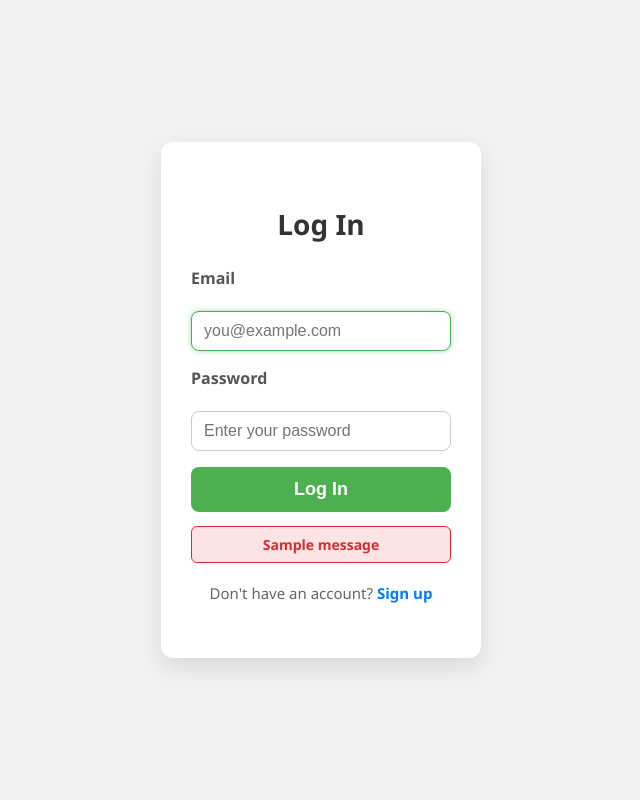
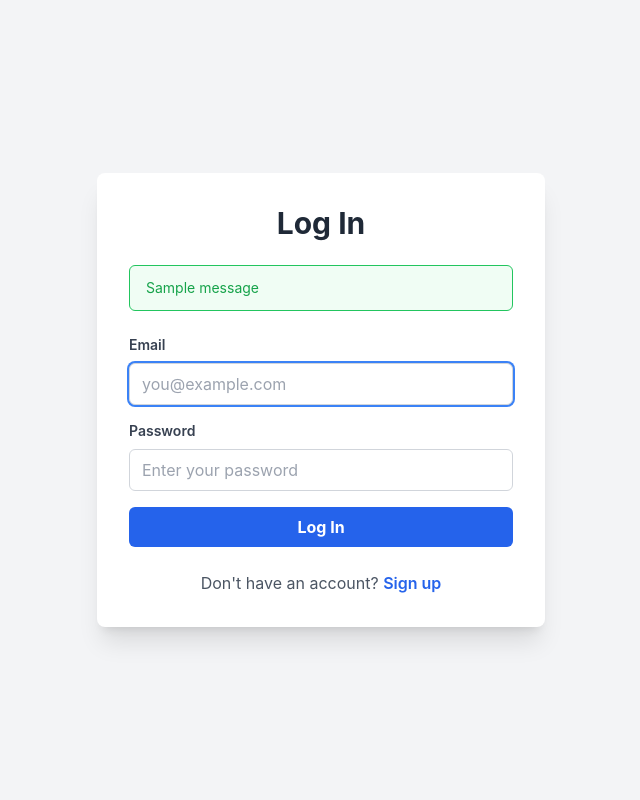
Before and after one commit to reaper0x/hair_identification_system, a Django app: page /accounts/login/ in a window 1280 px wide. Shown: the whole page, without its empty margins (319-959 px from the left). Run offline with Django 5.2, Linux system fonts and the light colour scheme; tables that the repository leaves empty hold one stand-in row (values such as "Sample post"); one stand-in notice (Sample message) is shown; parts of the project's set-up code (start-up, migrations or seed data) failed here and were passed over; some libraries are stand-ins or nearby versions.

Commit message:
Login system added

```diff
--- a/accounts/forms.py
+++ b/accounts/forms.py
@@ -1,12 +1,134 @@
+from django.contrib.auth.forms import AuthenticationForm, UserCreationForm
 from django import forms
-from django.contrib.auth.forms import UserCreationForm
-from django.contrib.auth import get_user_model
+from django.contrib.auth import authenticate # Import authenticate for custom cleaning
+from django.contrib.auth import get_user_model # Import get_user_model
 
-User = get_user_model()
+User = get_user_model() # Get the currently active user model
+
+class EmailAuthenticationForm(AuthenticationForm):
+    """
+    A custom authentication form that uses email instead of username for login.
+    """
+    # Override the default 'username' field to be an EmailInput and label it 'Email'
+    username = forms.EmailField(
+        label="Email",
+        widget=forms.EmailInput(attrs={
+            'id': 'id_email',
+            'placeholder': 'you@example.com',
+            'required': True,
+            'autofocus': True,
+            'aria-required': 'true',
+            'class': 'w-full px-3 py-2 border border-gray-300 rounded-md focus:outline-none focus:ring-2 focus:ring-blue-500' # Tailwind classes
+        })
+    )
+
+    password = forms.CharField(
+        label="Password",
+        strip=False,
+        widget=forms.PasswordInput(attrs={
+            'id': 'id_password',
+            'placeholder': 'Enter your password',
+            'required': True,
+            'aria-required': 'true',
+            'class': 'w-full px-3 py-2 border border-gray-300 rounded-md focus:outline-none focus:ring-2 focus:ring-blue-500' # Tailwind classes
+        })
+    )
+
+    def clean(self):
+        """
+        Custom clean method to authenticate user based on email and password.
+        """
+        email = self.cleaned_data.get('username') # 'username' field now holds email
+        password = self.cleaned_data.get('password')
+
+        if email and password:
+            # Use authenticate to verify credentials. This checks against the configured auth backend.
+            # Note: authenticate typically looks for 'username', so ensure your User model
+            # allows email as a username or use a custom authentication backend.
+            self.user_cache = authenticate(self.request, username=email, password=password)
+
+            if self.user_cache is None:
+                # Raise a validation error if authentication fails
+                raise forms.ValidationError(
+                    self.error_messages['invalid_login'],
+                    code='invalid_login',
+                    params={'username': self.username_field.verbose_name}, # Use verbose_name (which is 'Email')
+                )
+            else:
+                # Ensure the user is allowed to log in (e.g., not disabled)
+                self.confirm_login_allowed(self.user_cache)
+
+        return self.cleaned_data
 
 class CustomUserCreationForm(UserCreationForm):
-    email = forms.EmailField(required=True)
+    """
+    A custom user creation form that includes an email field.
+    """
+    email = forms.EmailField(
+        label="Email",
+        max_length=254,
+        help_text="Required. Enter a valid email address.",
+        widget=forms.EmailInput(attrs={
+            'id': 'id_email_signup',
+            'placeholder': 'you@example.com',
+            'required': True,
+            'aria-required': 'true',
+            'class': 'w-full px-3 py-2 border border-gray-300 rounded-md focus:outline-none focus:ring-2 focus:ring-blue-500' # Tailwind classes
+        })
+    )
+    username = forms.CharField(
+        label="Username",
+        max_length=150,
+        required=True,
+        widget=forms.TextInput(attrs={
+            'id': 'id_username_signup',
+            'placeholder': 'Username',
+            'class': 'w-full px-3 py-2 border border-gray-300 rounded-md focus:outline-none focus:ring-2 focus:ring-blue-500' # Tailwind classes
+        })
+    )
 
-    class Meta:
+    class Meta(UserCreationForm.Meta): # Inherit Meta from UserCreationForm for default fields
         model = User
-        fields = ("username", "email", "password")
+        fields = ("username", "email") # Explicitly list fields, 'password' is handled by UserCreationForm itself
+
+    def clean_email(self):
+        """
+        Custom cleaning for email to ensure uniqueness.
+        """
+        email = self.cleaned_data['email']
+        if User.objects.filter(email=email).exists():
+            raise forms.ValidationError("This email address is already in use.")
+        return email
+
+    def clean_username(self):
+        """
+        Custom cleaning for username. Allows duplicate usernames.
+        """
+        return self.cleaned_data['username']
+
+    def clean_password2(self):
+        """
+        Custom cleaning for the password confirmation field.
+        Checks if the two password entries match and if the password is strong enough.
+        """
+        password1 = self.cleaned_data.get("password1")
+        password2 = self.cleaned_data.get("password2")
+        if password1 and password2 and password1 != password2:
+            raise forms.ValidationError("The two password fields didn’t match.")
+        # Use Django's built-in password validators
+        from django.contrib.auth.password_validation import validate_password
+        try:
+            validate_password(password1)
+        except forms.ValidationError:
+            raise forms.ValidationError("Password too weak.")
+        return password2
+
+    def save(self, commit=True):
+        """
+        Overrides save to ensure email is saved with the user.
+        """
+        user = super().save(commit=False)
+        user.email = self.cleaned_data["email"]
+        if commit:
+            user.save()
+        return user
--- a/accounts/views.py
+++ b/accounts/views.py
@@ -2,93 +2,147 @@ from django.shortcuts import render, redirect
 from django.contrib.auth import login, logout, authenticate, get_user_model
 from django.contrib.auth.decorators import login_required
 from django.contrib import messages
-from .forms import CustomUserCreationForm
-from .utils import verify_email_verification_token, send_verification_email
-from django.contrib.messages import get_messages
-from rest_framework.views import APIView
-from rest_framework.response import Response
-from rest_framework import status
-from rest_framework.permissions import AllowAny
-from rest_framework.parsers import JSONParser
-from .serializers import RegisterSerializer
+from django.contrib.messages import get_messages # Used for consuming messages
+from .forms import CustomUserCreationForm # Import your CustomUserCreationForm
+from .utils import verify_email_verification_token, send_verification_email # Imports from your .utils module
+from rest_framework.views import APIView # For REST API views
+from rest_framework.response import Response # For REST API responses
+from rest_framework import status # For HTTP status codes
+from rest_framework.permissions import AllowAny # For setting API permissions
+from rest_framework.parsers import JSONParser # For parsing JSON request data
+from .serializers import RegisterSerializer # Import your RegisterSerializer
 
-User = get_user_model()
+User = get_user_model() # Get the active user model
 
 # API Registration View
 class RegisterView(APIView):
-    permission_classes = [AllowAny]
-    parser_classes = [JSONParser]
+    """
+    API view for user registration.
+    Handles user creation, sets is_active to False, and sends a verification email.
+    """
+    permission_classes = [AllowAny] # Allow unauthenticated users to register
+    parser_classes = [JSONParser] # Expect JSON data in the request body
 
     def post(self, request):
+        """
+        Handles POST requests for user registration.
+        Validates data, creates user, sends verification email.
+        """
         serializer = RegisterSerializer(data=request.data)
         if serializer.is_valid():
-            user = serializer.save()
-            user.is_active = False
+            user = serializer.save() # Save the user (password will be hashed)
+            user.is_active = False # Set user to inactive until email is verified
             user.save()
-            send_verification_email(user, request)
-            return Response({'message': 'User registered successfully. Check your email to verify your account.'}, status=status.HTTP_201_CREATED)
-        return Response(serializer.errors, status=status.HTTP_401_UNAUTHORIZED)
+            send_verification_email(user, request) # Send the verification email
+            return Response(
+                {'message': 'User registered successfully. Check your email to verify your account.'},
+                status=status.HTTP_201_CREATED # 201 Created status
+            )
+        # If serializer is not valid, return validation errors
+        return Response(serializer.errors, status=status.HTTP_400_BAD_REQUEST) # Changed to 400 Bad Request for validation errors
 
 # API Email Verification View
 class VerifyEmailView(APIView):
-    permission_classes = [AllowAny]
+    """
+    API view for email verification.
+    Activates user account upon successful token verification.
+    """
+    permission_classes = [AllowAny] # Allow unauthenticated users to verify email
 
     def get(self, request):
-        token = request.query_params.get('token')
+        """
+        Handles GET requests for email verification.
+        Validates token from query parameters and activates user.
+        """
+        token = request.query_params.get('token') # Get token from URL query parameters
         if not token:
             return Response({'error': 'Missing token'}, status=status.HTTP_400_BAD_REQUEST)
 
-        user_id = verify_email_verification_token(token)
+        user_id = verify_email_verification_token(token) # Verify the token
         if not user_id:
             return Response({'error': 'Invalid or expired token'}, status=status.HTTP_400_BAD_REQUEST)
 
         try:
-            user = User.objects.get(id=user_id)
+            user = User.objects.get(id=user_id) # Retrieve the user
         except User.DoesNotExist:
             return Response({'error': 'User not found'}, status=status.HTTP_404_NOT_FOUND)
 
         if user.is_active:
             return Response({'message': 'Account already verified'}, status=status.HTTP_200_OK)
 
-        user.is_active = True
+        user.is_active = True # Activate the user account
         user.save()
         return Response({'message': 'Email verified successfully'}, status=status.HTTP_200_OK)
 
 # HTML-based signup view
 def signup_view(request):
+    """
+    Handles user registration via an HTML form.
+    """
     if request.method == 'POST':
         form = CustomUserCreationForm(request.POST)
         if form.is_valid():
             user = form.save()
-            login(request, user)
-            return redirect('accounts:home')
+            user.is_active = True  # Attiva subito l'utente (opzionale)
+            user.save()
+            messages.success(request, "Account created successfully! You can now log in.")
+            return redirect('accounts:login')
+        else:
+            # Add form errors to Django messages
+            for field, errors in form.errors.items():
+                for error in errors:
+                    messages.error(request, f"{field.replace('_', ' ').capitalize()}: {error}")
+            for error in form.non_field_errors():
+                messages.error(request, error)
     else:
         form = CustomUserCreationForm()
+    # Render the signup template
     return render(request, 'signup.html', {'form': form})
 
 # HTML-based login view
 def login_view(request):
+    """
+    Handles user login via an HTML form.
+    Authenticates user with email and password.
+    """
+    from .forms import EmailAuthenticationForm
     list(get_messages(request))
+    form = EmailAuthenticationForm(request, data=request.POST or None)
     if request.method == 'POST':
-        email = request.POST.get('email')
-        password = request.POST.get('password')
-        user = authenticate(request, email=email, password=password)
-        if user is not None:
-            login(request, user)
-            return redirect('accounts:home')
+        if form.is_valid():
+            user = form.get_user()
+            if user.is_active:
+                login(request, user)
+                messages.success(request, f"Welcome back, {user.username}!")
+                return redirect('accounts:home')
+            else:
+                messages.error(request, 'Account not active. Please verify your email.')
         else:
-            messages.error(request, 'Invalid email or password')
-    return render(request, 'login.html')
+            messages.error(request, 'Invalid email or password.')
+    return render(request, 'login.html', {'form': form})
 
-# Logout
+# Logout view
 def logout_view(request):
+    """
+    Logs out the current user and redirects to the login page.
+    """
     logout(request)
-    return redirect('accounts:login')
+    messages.info(request, "You have been logged out successfully.") # Logout message
+    return redirect('accounts:login') # Redirect to login page
 
 # Home page for logged in users
 @login_required
 def home_view(request):
-    return render(request, 'home.html')
+    """
+    Displays the home page, accessible only to logged-in users.
+    """
+    return render(request, 'home.html') # Use the main home.html template
 
+# Simple view to render the signup page (can be used for GET requests to signup URL)
 def signup_page(request):
-    return render(request, 'signup.html')
+    """
+    Simply renders the signup template with an empty form for GET requests.
+    This can be useful if you have a separate URL for just displaying the signup form.
+    """
+    form = CustomUserCreationForm() # Create an empty form
+    return render(request, 'accounts/signup.html', {'form': form}) # Using namespaced template path
--- a/static/css/login.css
+++ b/static/css/login.css
@@ -1,110 +1,29 @@
-/* Reset base */
-* {
-    box-sizing: border-box;
+/* Custom styles for Inter font */
+body {
+    font-family: 'Inter', sans-serif;
 }
-
-body {
-    margin: 0;
-    padding: 0;
-    font-family: "Segoe UI", Tahoma, Geneva, Verdana, sans-serif;
-    background-color: #f2f2f2;
-    display: flex;
-    justify-content: center;
-    align-items: center;
-    height: 100vh;
+/* Optional: Custom styling for messages if needed beyond Tailwind */
+.messages .error {
+    color: #dc2626; /* Red-600 */
+    background-color: #fef2f2; /* Red-50 */
+    padding: 0.75rem 1rem;
+    border-radius: 0.375rem;
+    margin-bottom: 0.75rem;
+    border: 1px solid #ef4444; /* Red-500 */
 }
-
-.login-container {
-    background-color: #fff;
-    padding: 40px 30px;
-    border-radius: 12px;
-    box-shadow: 0 10px 25px rgba(0,0,0,0.1);
-    width: 320px;
-    text-align: center;
-    transition: box-shadow 0.3s ease;
+.messages .info {
+    color: #2563eb; /* Blue-700 */
+    background-color: #eff6ff; /* Blue-50 */
+    padding: 0.75rem 1rem;
+    border-radius: 0.375rem;
+    margin-bottom: 0.75rem;
+    border: 1px solid #3b82f6; /* Blue-500 */
 }
-
-.login-container:hover {
-    box-shadow: 0 15px 30px rgba(0,0,0,0.15);
+.messages .success {
+    color: #16a34a; /* Green-700 */
+    background-color: #f0fdf4; /* Green-50 */
+    padding: 0.75rem 1rem;
+    border-radius: 0.375rem;
+    margin-bottom: 0.75rem;
+    border: 1px solid #22c55e; /* Green-500 */
 }
-
-.login-container h2 {
-    margin-bottom: 24px;
-    font-size: 28px;
-    color: #333;
-    font-weight: 700;
-}
-
-form {
-    display: flex;
-    flex-direction: column;
-    gap: 16px;
-    text-align: left;
-}
-
-label {
-    font-weight: 600;
-    color: #555;
-    margin-bottom: 6px;
-}
-
-input {
-    padding: 10px 12px;
-    border: 1.8px solid #ccc;
-    border-radius: 8px;
-    font-size: 16px;
-    transition: border-color 0.3s ease;
-}
-
-input:focus {
-    border-color: #4CAF50;
-    outline: none;
-    box-shadow: 0 0 5px rgba(76, 175, 80, 0.5);
-}
-
-button {
-    background-color: #4CAF50;
-    color: white;
-    padding: 12px;
-    border: none;
-    border-radius: 8px;
-    cursor: pointer;
-    font-size: 18px;
-    font-weight: 600;
-    transition: background-color 0.3s ease;
-}
-
-button:hover {
-    background-color: #45a049;
-}
-
-.signup-text {
-    margin-top: 20px;
-    font-size: 15px;
-    color: #666;
-    text-align: center;
-}
-
-.signup-text a {
-    color: #007bff;
-    text-decoration: none;
-    font-weight: 600;
-    transition: color 0.3s ease;
-}
-
-.signup-text a:hover {
-    color: #0056b3;
-    text-decoration: underline;
-}
-
-.error {
-    color: #d32f2f;
-    background-color: #fce4e4;
-    border: 1px solid #d32f2f;
-    border-radius: 6px;
-    padding: 8px 12px;
-    margin-bottom: 10px;
-    font-size: 14px;
-    text-align: center;
-    font-weight: 600;
-}
--- a/templates/login.html
+++ b/templates/login.html
@@ -3,51 +3,65 @@
 <html lang="en">
 <head>
     <meta charset="UTF-8" />
-    <meta name="viewport" content="width=device-width, initial-scale=1" />
+    <meta name="viewport" content="width=device-width, initial-scale=1.0" />
     <title>Log In</title>
+    <!-- Tailwind CSS CDN -->
+    <script src="https://cdn.tailwindcss.com"></script>
     <link rel="stylesheet" href="{% static 'css/login.css' %}">
 </head>
-<body>
-    <div class="login-container" role="main" aria-labelledby="login-title">
-        <h2 id="login-title">Log In</h2>
-        <form method="post" action="" novalidate>
-            {% csrf_token %}
+<body class="bg-gray-100 min-h-screen flex items-center justify-center p-4">
+    <div class="bg-white p-8 rounded-lg shadow-xl w-full max-w-md" role="main" aria-labelledby="login-title">
+        <h2 id="login-title" class="text-3xl font-bold text-gray-800 mb-6 text-center">Log In</h2>
 
-            <label for="id_email">Email</label>
-            <input
-                type="email"
-                name="email"
-                id="id_email"
-                placeholder="you@example.com"
-                required
-                autofocus
-                aria-required="true"
-            />
-
-            <label for="id_password">Password</label>
-            <input
-                type="password"
-                name="password"
-                id="id_password"
-                placeholder="Enter your password"
-                required
-                aria-required="true"
-            />
-
-            <button type="submit" aria-label="Log In">Log In</button>
-        </form>
-
+        <!-- Display Django messages (e.g., from successful logout or authentication errors) -->
         {% if messages %}
-            <div class="messages" role="alert" aria-live="assertive">
+            <div class="messages mb-6">
                 {% for message in messages %}
-                    <p class="error">{{ message }}</p>
+                    <p class="{{ message.tags }} text-sm">{{ message }}</p>
                 {% endfor %}
             </div>
         {% endif %}
 
-        <p class="signup-text">
+        <form method="post" action="" novalidate class="space-y-4">
+            {% csrf_token %}
+
+            <!-- Render the email field from the form -->
+            <div>
+                <label for="{{ form.username.id_for_label }}" class="block text-gray-700 text-sm font-semibold mb-2">Email</label>
+                {{ form.username }}
+                {% for error in form.username.errors %}
+                    <p class="text-red-500 text-xs italic mt-1">{{ error }}</p>
+                {% endfor %}
+            </div>
+
+            <!-- Render the password field from the form -->
+            <div>
+                <label for="{{ form.password.id_for_label }}" class="block text-gray-700 text-sm font-semibold mb-2">Password</label>
+                {{ form.password }}
+                {% for error in form.password.errors %}
+                    <p class="text-red-500 text-xs italic mt-1">{{ error }}</p>
+                {% endfor %}
+            </div>
+
+            <!-- Display non-field errors (e.g., "Please enter a correct username and password") -->
+            {% if form.non_field_errors %}
+                <div class="text-red-500 text-sm font-medium mt-4">
+                    {% for error in form.non_field_errors %}
+                        <p>{{ error }}</p>
+                    {% endfor %}
+                </div>
+            {% endif %}
+
+            <button type="submit"
+                    class="w-full bg-blue-600 hover:bg-blue-700 text-white font-bold py-2 px-4 rounded-md focus:outline-none focus:ring-2 focus:ring-blue-500 focus:ring-offset-2 transition duration-300 ease-in-out transform hover:scale-105"
+                    aria-label="Log In">
+                Log In
+            </button>
+        </form>
+
+        <p class="signup-text text-center text-gray-600 mt-6">
             Don't have an account?
-            <a href="{% url 'accounts:signup' %}" aria-label="Sign up for a new account">Sign up</a>
+            <a href="{% url 'accounts:signup' %}" class="text-blue-600 hover:text-blue-800 font-semibold transition duration-300 ease-in-out" aria-label="Sign up for a new account">Sign up</a>
         </p>
     </div>
 </body>
```
Also changed, not shown: static/css/home.css (+36 -37 lines), templates/home.html (+5 -3 lines), templates/signup.html (+36 -8 lines), db.sqlite3.
